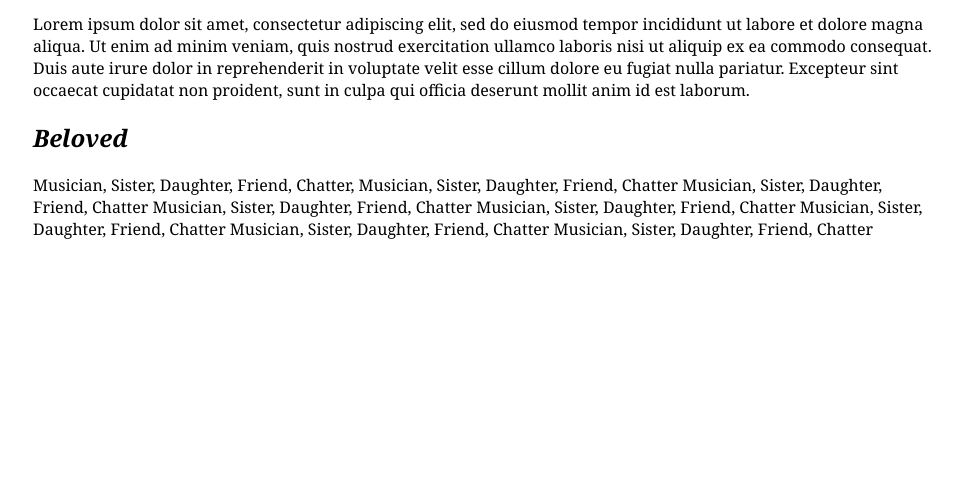
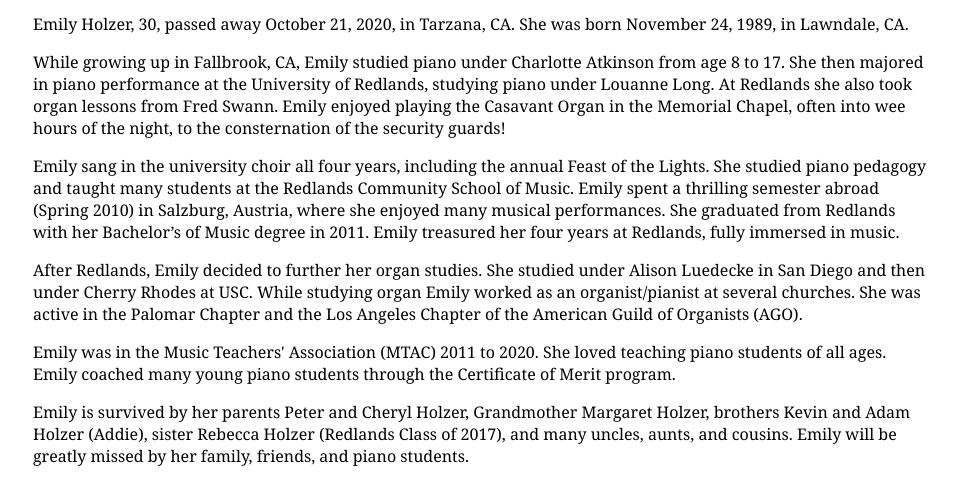
Before and after one commit to hlzr/emilyholzer.github.io, a website: page src/index.html in a window 1280 px wide. Shown: the part 308-800 px from the top of the page, without its empty margins (157-1116 px from the left). Drawn offline with Linux system fonts and the light colour scheme.

Commit message:
Adding obituary

```diff
--- a/src/index.html
+++ b/src/index.html
@@ -18,9 +18,17 @@
           </div>
         </div>
         <div id="body">
-          <p>Lorem ipsum dolor sit amet, consectetur adipiscing elit, sed do eiusmod tempor incididunt ut labore et dolore magna aliqua. Ut enim ad minim veniam, quis nostrud exercitation ullamco laboris nisi ut aliquip ex ea commodo consequat. Duis aute irure dolor in reprehenderit in voluptate velit esse cillum dolore eu fugiat nulla pariatur. Excepteur sint occaecat cupidatat non proident, sunt in culpa qui officia deserunt mollit anim id est laborum.</p>
-          <h2><em>Beloved</em></h2>
-          <p>Musician, Sister, Daughter, Friend, Chatter, Musician, Sister, Daughter, Friend, Chatter Musician, Sister, Daughter, Friend, Chatter Musician, Sister, Daughter, Friend, Chatter Musician, Sister, Daughter, Friend, Chatter Musician, Sister, Daughter, Friend, Chatter Musician, Sister, Daughter, Friend, Chatter Musician, Sister, Daughter, Friend, Chatter</p>
+          <p>Emily Holzer, 30, passed away October 21, 2020, in Tarzana, CA. She was born November 24, 1989, in Lawndale, CA.</p>
+
+          <p>While growing up in Fallbrook, CA, Emily studied piano under Charlotte Atkinson from age 8 to 17. She then majored in piano performance at the University of Redlands, studying piano under Louanne Long. At Redlands she also took organ lessons from Fred Swann. Emily enjoyed playing the Casavant Organ in the Memorial Chapel, often into wee hours of the night, to the consternation of the security guards!</p>
+
+          <p>Emily sang in the university choir all four years, including the annual Feast of the Lights. She studied piano pedagogy and taught many students at the Redlands Community School of Music. Emily spent a thrilling semester abroad (Spring 2010) in Salzburg, Austria, where she enjoyed many musical performances. She graduated from Redlands with her Bachelor’s of Music degree in 2011. Emily treasured her four years at Redlands, fully immersed in music.</p>
+
+          <p>After Redlands, Emily decided to further her organ studies. She studied under Alison Luedecke in San Diego and then under Cherry Rhodes at USC. While studying organ Emily worked as an organist/pianist at several churches. She was active in the Palomar Chapter and the Los Angeles Chapter of the American Guild of Organists (AGO).</p>
+
+          <p>Emily was in the Music Teachers' Association (MTAC) 2011 to 2020. She loved teaching piano students of all ages. Emily coached many young piano students through the Certificate of Merit program.</p>
+
+          <p>Emily is survived by her parents Peter and Cheryl Holzer, Grandmother Margaret Holzer, brothers Kevin and Adam Holzer (Addie), sister Rebecca Holzer (Redlands Class of 2017), and many uncles, aunts, and cousins. Emily will be greatly missed by her family, friends, and piano students.</p>
         </div>
       </div>
     </div>
```
Also changed, not shown: dist/index.html.
